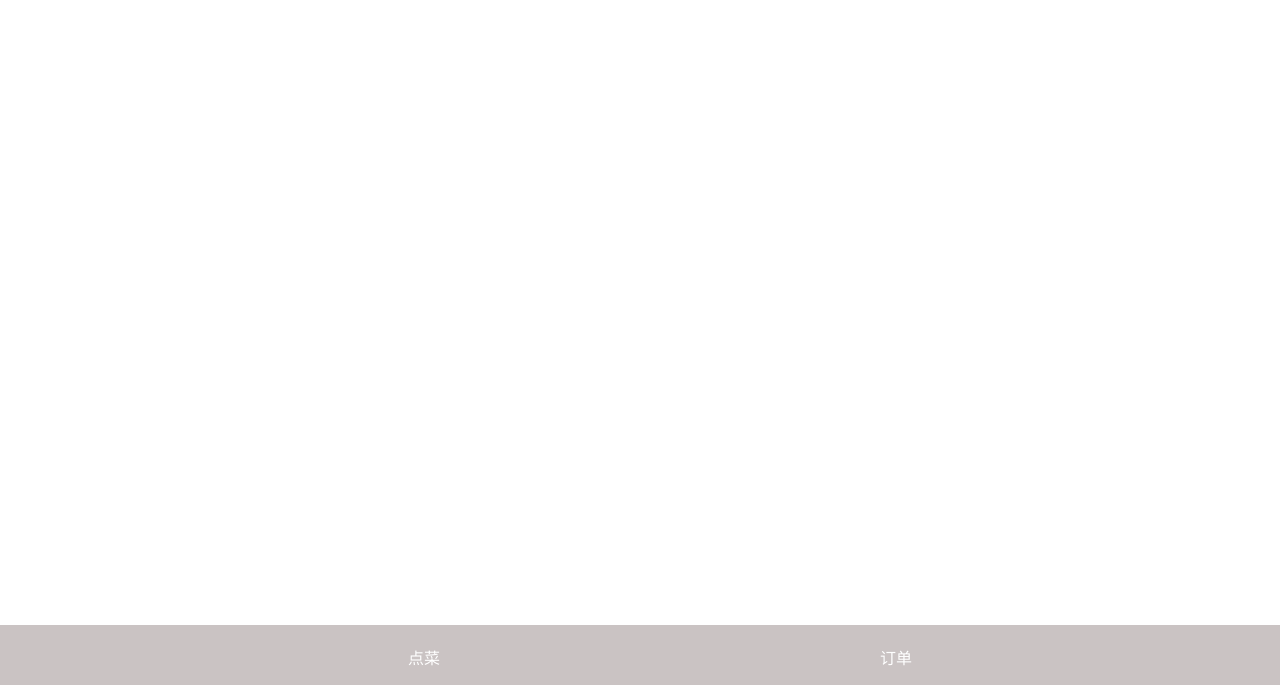
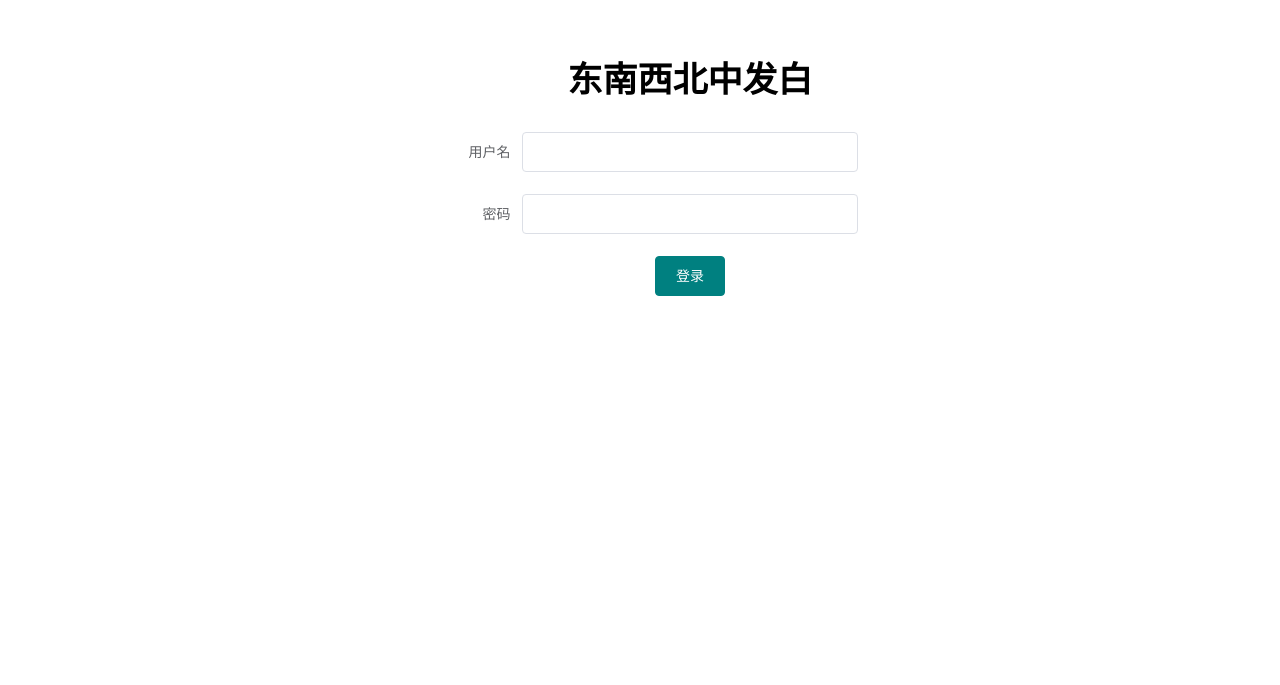
Before and after one commit to fengayin/restaurant_view, a Vue app: page /login in a window 1280 px wide. Shown: the part 115-800 px from the top of the page. Built offline with nearby package versions, Linux system fonts and the light colour scheme.

Commit message:
访问控制

```diff
--- a/src/App.vue
+++ b/src/App.vue
@@ -1,14 +1,34 @@
 <template>
   <div id="app">
+    <div class="login_form" v-if="NoLogin">
+
+      <el-form :label-position="left" label-width="100px" :model="user">
+      <h1 class="login_name">东南西北中发白</h1>
+        <el-form-item label="用户名">
+          <el-input v-model="user.username" ></el-input>
+        </el-form-item>
+        <el-form-item label="密码">
+          <el-input v-model="user.password"></el-input>
+        </el-form-item>
+        <el-form-item>
+          <el-button type="primary" @click="submitForm()">登录</el-button>
+        </el-form-item>
+      </el-form>
+    </div>
+    <div  v-if="YesLogin">
       <el-container >
-      <!-- <el-header style="height:80px" >
-        <div class="title">
+        <el-header style="
+          padding-top: 10px;
+        " >
+          <!-- <div class="title">
               <img class="titlepic" src="./assets/title.png" ></img>
               <span class="fonta" >东南西北中发白</span>
-          </div>
-      </el-header> -->
+            </div> -->
+            <span class="name">用户名：{{StaffName}}</span>
+            <el-button class="ubtton" @click="exit()">退出登录</el-button>
+        </el-header>
         <el-main id="zhuye" style="
-        padding-top: 50px;
+          padding-top: 0px;
           padding-left: 50px;
           padding-right: 50px;
           padding-bottom: 20px;
@@ -20,10 +40,12 @@
         </el-footer>
     </el-container>
     </div>
+  </div>
 </template>
 
 <script>
 import Navbar from '@/views/Navbar'
+import {isLogin} from "./api/login"
 export default {
   name: 'app',
   components: {
@@ -31,16 +53,36 @@ export default {
   },
     provide(){
     return {
-      reload: this.reload
+      reload: this.reload,
+      Username: this.Username
     }
   },
     data() {
     return {
+      user:{
+        username: undefined,
+        password: undefined,
+      },
+      StaffName:undefined,
+      NoLogin: true,
+      YesLogin: false,
       isRouterAlive: true,
     };
   },
-  cread() {},
+  cread() {
+
+  },
   methods: {
+    submitForm(){
+      isLogin(this.user).then((response) =>{
+        this.StaffName=response.data.data.name
+        this.NoLogin=false
+        this.YesLogin=true;
+        const url ='/ordering'
+        this.$router.push(url)
+        console.log(response.data.data.name)
+      })
+    },
       reloadRouter(path) {
       this.$router.replace({
         path:path,
@@ -49,16 +91,26 @@ export default {
         }
       });
     },
+    Username(){
+      return this.StaffName
+    },
     reload(){
       this.isRouterAlive = false;
       this.$nextTick(function(){
         this.isRouterAlive = true;
         });
-      }
       },
-    mounted() {
+      exit(){
+        const url ='/'
+        this.$router.push(url)
+        this.NoLogin=true
+        this.YesLogin=false;
+        this.user.username=undefined;
+        this.user.password=undefined;
+      },
+    },
+    mounted() {},
 
-  },
 }
 </script>
 
@@ -72,24 +124,31 @@ export default {
   -webkit-font-smoothing: antialiased;
   -moz-osx-font-smoothing: grayscale;
   text-align: center;
-  overflow:hidden
+  overflow:hidden;
 }
 
-/* .title{
-  height:80px;
-  margin: 0 auto;
+.login_form {
+    padding-top: 13%;
+    padding-left: 33%;
+    padding-right: 33%;
   }
-.fonta{
-    font-family: "Helvetica Neue",Helvetica,"PingFang SC","Hiragino Sans GB","Microsoft YaHei","微软雅黑",Arial,sans-serif;
-} */
 
-/* .titlepic{
-  width: 100%;
-} */
+.login_name{
+    /* font-family: SYHT;
+    letter-spacing: 2px;
+    font-weight:50; */
+    font-size: 35px;
+    padding-left: 100px;
+    padding-bottom: 30px;
+  }
 .zhuye{
   position:fixed;
   width:100%;
 }
+.name{
+  margin-right:1100px;
+}
+
 .el-footer {
     background: rgb(202, 195, 195);
     margin: 0 auto;
--- /dev/null
+++ b/src/api/login.js
@@ -0,0 +1,9 @@
+import request from '@/utils/request'
+//查询类别列表
+export function isLogin(query) {
+    return request({
+      url: '/auth/login',
+      method: 'post',
+      data: query,
+    })
+  }
--- a/src/router/index.js
+++ b/src/router/index.js
@@ -9,8 +9,12 @@ Vue.use(VueRouter);
 const routes = [
   {
     path: '/',
-    redirect: '/ordering',
   },
+  // {
+  //   path: '/login',
+  //   name: 'Login',
+  //   component:() => import("../views/Login.vue"),
+  // },
   {
     path: '/ordering',
     name: 'Ordering',
--- a/src/views/Order.vue
+++ b/src/views/Order.vue
@@ -79,6 +79,10 @@
                                         </el-option>
                                     </el-select>
                                 </el-form-item>
+                                <!-- <el-form-item label="负责员工">
+                                    {{username}}
+                                </el-form-item> -->
+
                             </el-form>
                         </div>
                         <div>
@@ -162,31 +166,36 @@
                         <el-table-column
                         prop="chargeNo"
                         label="挂账单编号"
-                        width="300">
+                        width="400">
                         </el-table-column>
                         <el-table-column
                         prop="chargeUnit"
                         label="挂账单位"
-                        width="250">
+                        width="350">
                         </el-table-column>
                         <el-table-column
                         prop="chargeTel"
                         label="挂账人联系方式"
-                        width="200">
+                        width="350">
                         </el-table-column>
-                        <el-table-column
+                        <!-- <el-table-column
                         prop="staffId"
-                        label="负责员工id"
-                        width="100">
-                        </el-table-column>
+                        label="负责员工id">
+                        </el-table-column> -->
                         <el-table-column
                         fixed="right"
                         label="操作">
-                        <template slot-scope="scope">
-                            <el-button type="text" size="small"  >查看</el-button>
+                         <template slot-scope="scope">
+                            <el-button type="text" size="small"  @click="checkchargestaff(scope.$index,chargeList)">查看员工</el-button>
                         </template>
                         </el-table-column>
+
                     </el-table>
+                    <el-dialog  :visible.sync="CheckchargestaffVisible" :modal-append-to-body='false' >
+                        <div>
+                            <span>负责员工：{{staffname}}</span>
+                        </div>
+                    </el-dialog>
             </el-tab-pane>
                 <el-tab-pane label="已结账" name="3">
                     <el-table
@@ -201,36 +210,40 @@
                         <el-table-column
                         prop="billNo"
                         label="账单编号"
-                        width="300">
+                        width="400">
                         </el-table-column>
                         <el-table-column
                         prop="payTime"
                         label="支付时间"
-                        width="150">
+                        width="350">
                         </el-table-column>
                         <el-table-column
                         prop="receivable"
                         label="应收金额"
-                        width="150">
+                        width="200">
                         </el-table-column>
                         <el-table-column
                         prop="receipts"
                         label="实收金额"
-                        width="150">
+                        width="200">
                         </el-table-column>
-                        <el-table-column
+                        <!-- <el-table-column
                         prop="staffId"
-                        label="负责员工id"
-                        width="100">
-                        </el-table-column>
+                        label="负责员工id">
+                        </el-table-column> -->
                         <el-table-column
                         fixed="right"
                         label="操作">
                         <template slot-scope="scope">
-                            <el-button type="text" size="small"  >查看</el-button>
+                            <el-button type="text" size="small" @click="checkbillstaff(scope.$index,billList)" >查看员工</el-button>
                         </template>
                         </el-table-column>
                     </el-table>
+                    <el-dialog  :visible.sync="CheckbillstaffVisible" :modal-append-to-body='false' >
+                    <div>
+                        <span>负责员工：{{staffname}}</span>
+                    </div>
+                    </el-dialog>
                 </el-tab-pane>
             <el-tab-pane label="全部订单" name="4">
                     <el-table
@@ -255,6 +268,11 @@
                         <el-table-column
                         prop="totalprice"
                         label="总金额"
+                        width="250">
+                        </el-table-column>
+                        <el-table-column
+                        prop="orderTime"
+                        label="下单时间"
                         width="250">
                         </el-table-column>
                         <el-table-column
@@ -297,7 +315,6 @@
                                 <el-menu-item index="OptionalOrderSumCount" @click="reloadRouter('/order/optionalorderSumCount')">查询业绩报表</el-menu-item>
                             </el-menu-item-group>
 
-                            </el-submenu>
                         </el-submenu>
                         <el-submenu index="2" style="width:100%">
                             <template slot="title">
@@ -312,7 +329,6 @@
                             <el-menu-item-group>
                                 <el-menu-item index="FoodCount" @click="reloadRouter('/order/foodCount')">每份菜品业绩报表</el-menu-item>
                             </el-menu-item-group>
-                            </el-submenu>
                         </el-submenu>
                         </el-menu>
                     </el-aside>
@@ -329,11 +345,12 @@
 <script>
 import {listOrder,IdOrder,unSettledList} from "../api/order";
 
-import {listStaff} from "../api/staff";
+import {listStaff,fineName} from "../api/staff";
 import {payBill,ListBill} from "../api/bill";
 import {payCharge,ListCharge} from "../api/charge";
 export default {
-    inject: ['reload'],
+    inject: ['reload','Username'],
+
     data() {
         return {
             activeName: '1',
@@ -350,6 +367,10 @@ export default {
             AddCheckoutFormVisible:false,
             mobilepaymentVisible:false,
             OrderVisible:false,
+            CheckchargestaffVisible:false,
+            CheckbillstaffVisible:false,
+            staffname:undefined,
+            username:undefined,
             bill:{
                 orderId:undefined,
                 receipts:undefined,
@@ -397,6 +418,7 @@ export default {
       /** 查询食物列表 */
         getList(){
             this.loading = true;
+            this.username=this.Username();
             unSettledList(this.orderList).then((response) => {
                 this.orderList = response.data;
                 this.loading = false;
@@ -522,12 +544,31 @@ export default {
             this.bill.staffId=undefined;
             this.AddCheckoutFormVisible=false;
         },
+        checkchargestaff(index,chargeList){
+            const id=chargeList[index].staffId
+
+            fineName(id).then((response) => {
+
+                this.staffname=response.data;
+                console.log(this.staffname)
+                this.CheckchargestaffVisible=true;
+            });
+        },
+        checkbillstaff(index,billList){
+            const id=billList[index].staffId
+            fineName(id).then((response) => {
+                this.staffname=response.data
+                this.CheckbillstaffVisible=true;
+            });
+        },
+
         OrderCheck(index,listOrder){
             this.IdorderList=listOrder[index];
             // console.log(this.IdorderList.orderTime);
             // //this.IdorderList.orderTime=this.timestampToTime(this.IdorderList.orderTime)
             // console.log(this.timestampToTime(this.IdorderList.orderTime));
             this.OrderVisible=true;
+
         },
         // timestampToTime(timestamp) {
         //     var date = new Date(timestamp);//时间戳为10位需*1000，时间戳为13位的话不需乘1000
--- a/src/views/Ordering.vue
+++ b/src/views/Ordering.vue
@@ -35,7 +35,7 @@
           <img class="img"
             src="@/assets/not_use.png"
             >
-        </img>
+            </img>
         </div>
         <div v-else-if="istableVO1 == false">
           <img class="img2"
```
Also changed, not shown: src/api/staff.js (+7 -0 lines). Lines whose indentation alone changed are shown as unchanged.
